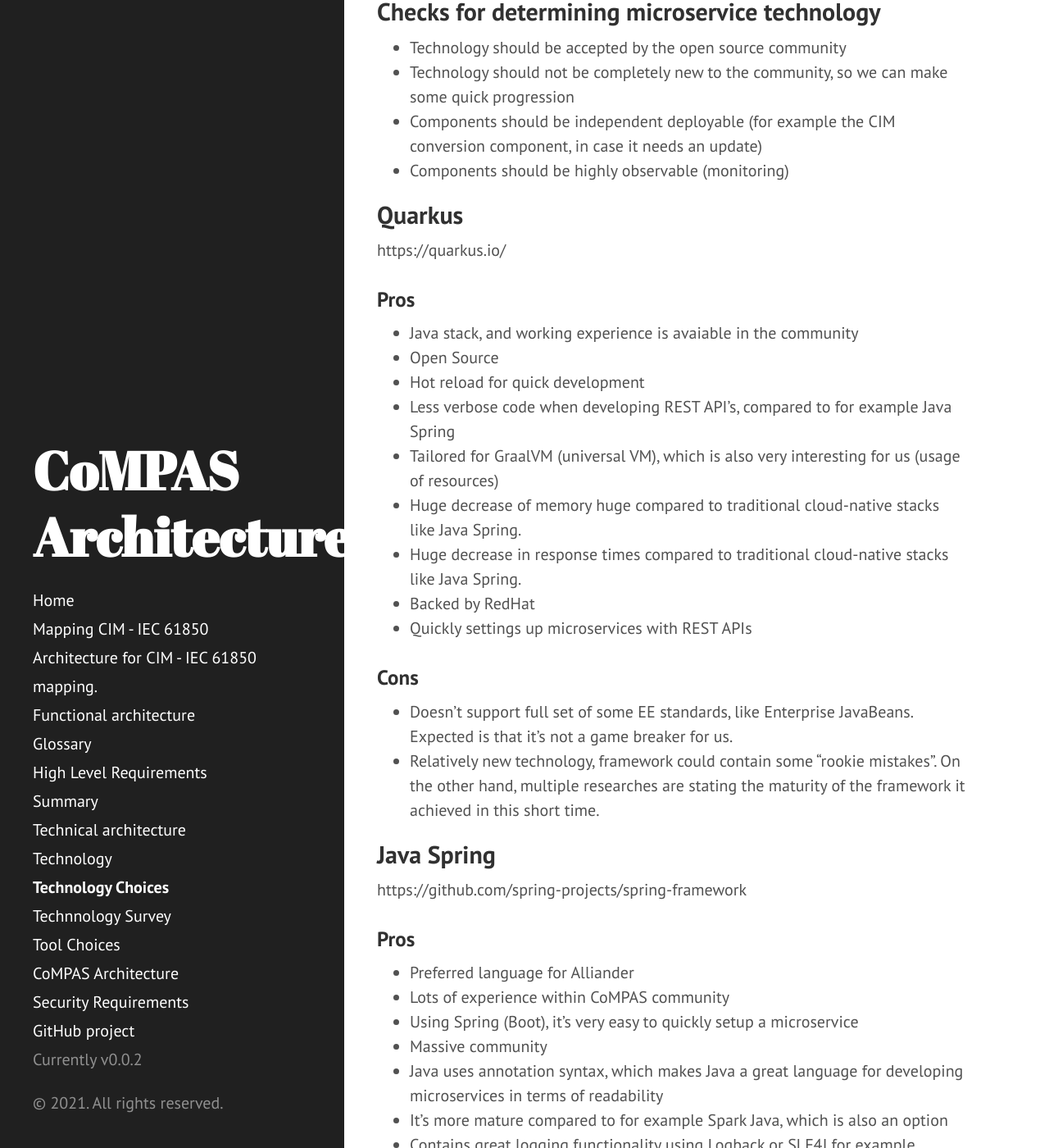
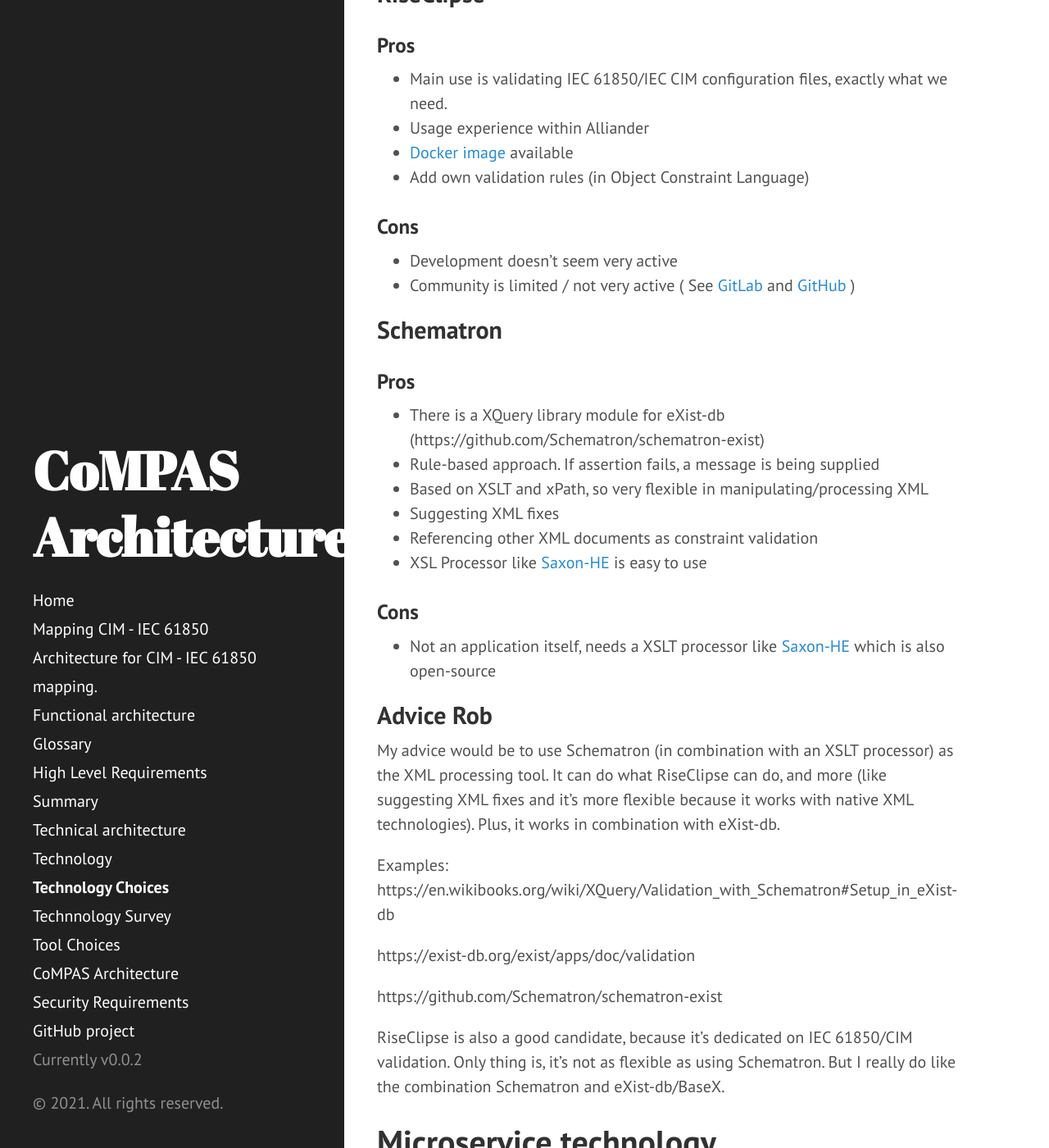
Before and after one commit to com-pas/compas-architecture, a Jekyll site: the page built from TECHNOLOGY_CHOICES.md, in a window 1280 px wide and 1400 px high, scrolled down 5466 px. Shown: the whole window at 82% size. Built offline with Jekyll 4.4.1, drawn with Linux system fonts in a browser that asks for light colours; our own code applies the rules of GitHub Pages for plain Markdown files; some of the changed text lies outside the part shown.

Commit message:
Added XML processing choice
Signed-off-by: Rob Tjalma <rob@tjalma.com>
Signed-off-by: Jorgen <scubajorgen@gmail.com>

```diff
--- a/TECHNOLOGY_CHOICES.md
+++ b/TECHNOLOGY_CHOICES.md
@@ -101,6 +101,49 @@ Because BaseX doesn't have versioning out of the box, I mailed the BaseX communi
 
 Which is fine, a second running database isn't a problem because it's a pretty light-weight database.
 
+# XML Processing
+## Checks for determining XML processing
+- Can manipulate/check XML configuration files by using rules
+- Can be embedded in our solution
+- Tool must be open source
+
+## RiseClipse
+### Pros
+- Main use is validating IEC 61850/IEC CIM configuration files, exactly what we need.
+- Usage experience within Alliander
+- [Docker image](https://hub.docker.com/r/riseclipse/riseclipse-validator-scl) available
+- Add own validation rules (in Object Constraint Language)
+
+### Cons
+- Development doesn't seem very active
+- Community is limited / not very active ( See [GitLab](https://gitlab-research.centralesupelec.fr/groups/RiseClipseGroup/-/activity) and [GitHub](https://github.com/riseclipse) )
+
+## Schematron
+### Pros
+- There is a XQuery library module for eXist-db (https://github.com/Schematron/schematron-exist)
+- Rule-based approach. If assertion fails, a message is being supplied
+- Based on XSLT and xPath, so very flexible in manipulating/processing XML
+- Suggesting XML fixes
+- Referencing other XML documents as constraint validation
+- XSL Processor like [Saxon-HE](http://saxon.sourceforge.net/) is easy to use
+
+### Cons
+- Not an application itself, needs a XSLT processor like [Saxon-HE](http://saxon.sourceforge.net/) which is also open-source
+
+## Advice Rob
+My advice would be to use Schematron (in combination with an XSLT processor) as the XML processing tool.
+It can do what RiseClipse can do, and more (like suggesting XML fixes and it's more flexible because it works with native XML technologies). Plus, it works in combination with eXist-db.
+
+Examples:
+https://en.wikibooks.org/wiki/XQuery/Validation_with_Schematron#Setup_in_eXist-db
+
+https://exist-db.org/exist/apps/doc/validation
+
+https://github.com/Schematron/schematron-exist
+
+RiseClipse is also a good candidate, because it's dedicated on IEC 61850/CIM validation.
+Only thing is, it's not as flexible as using Schematron. But I really do like the combination Schematron and eXist-db/BaseX.
+
 # Microservice technology
 A good technology is key to a good microservice.
 
```
